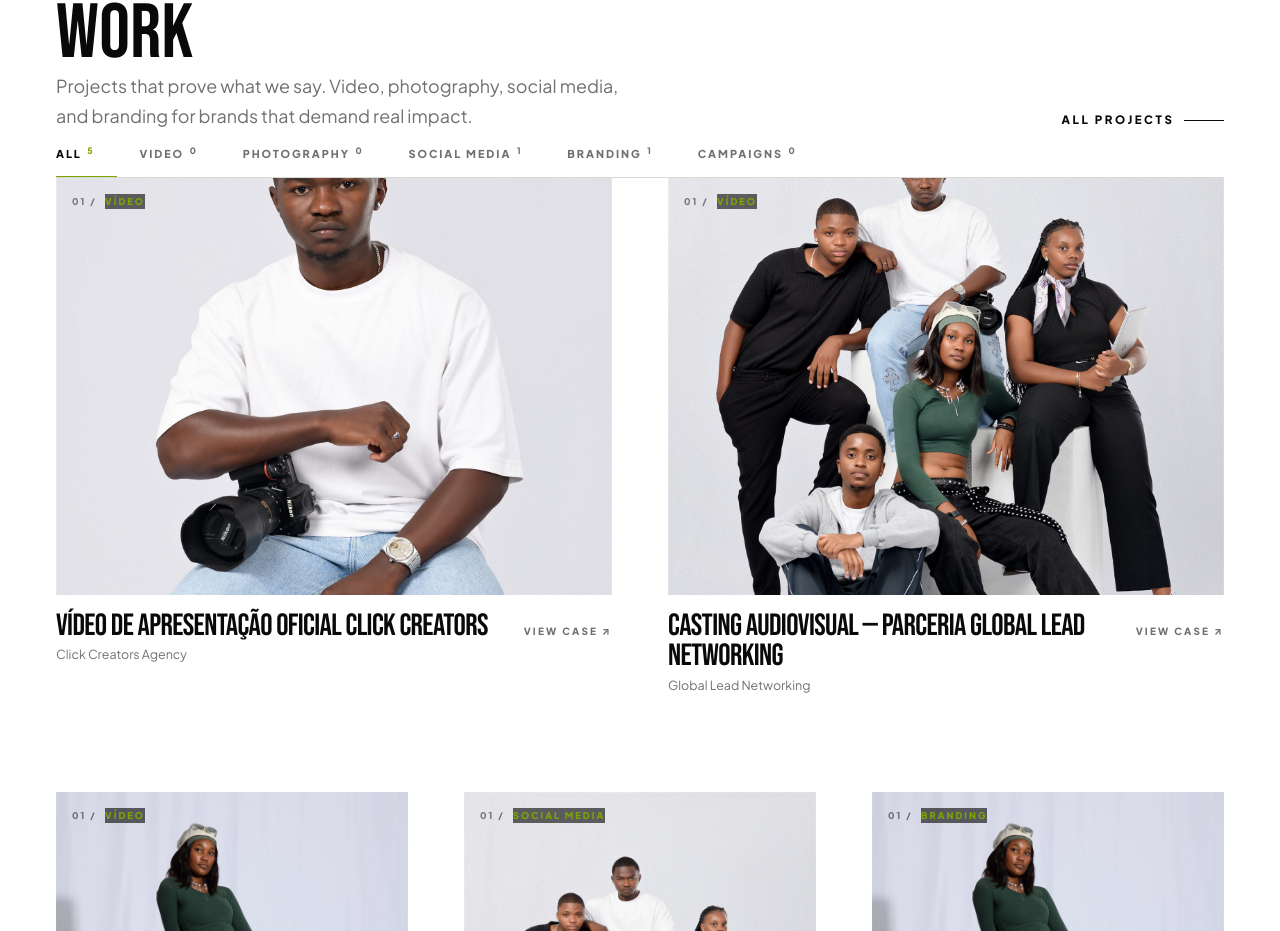
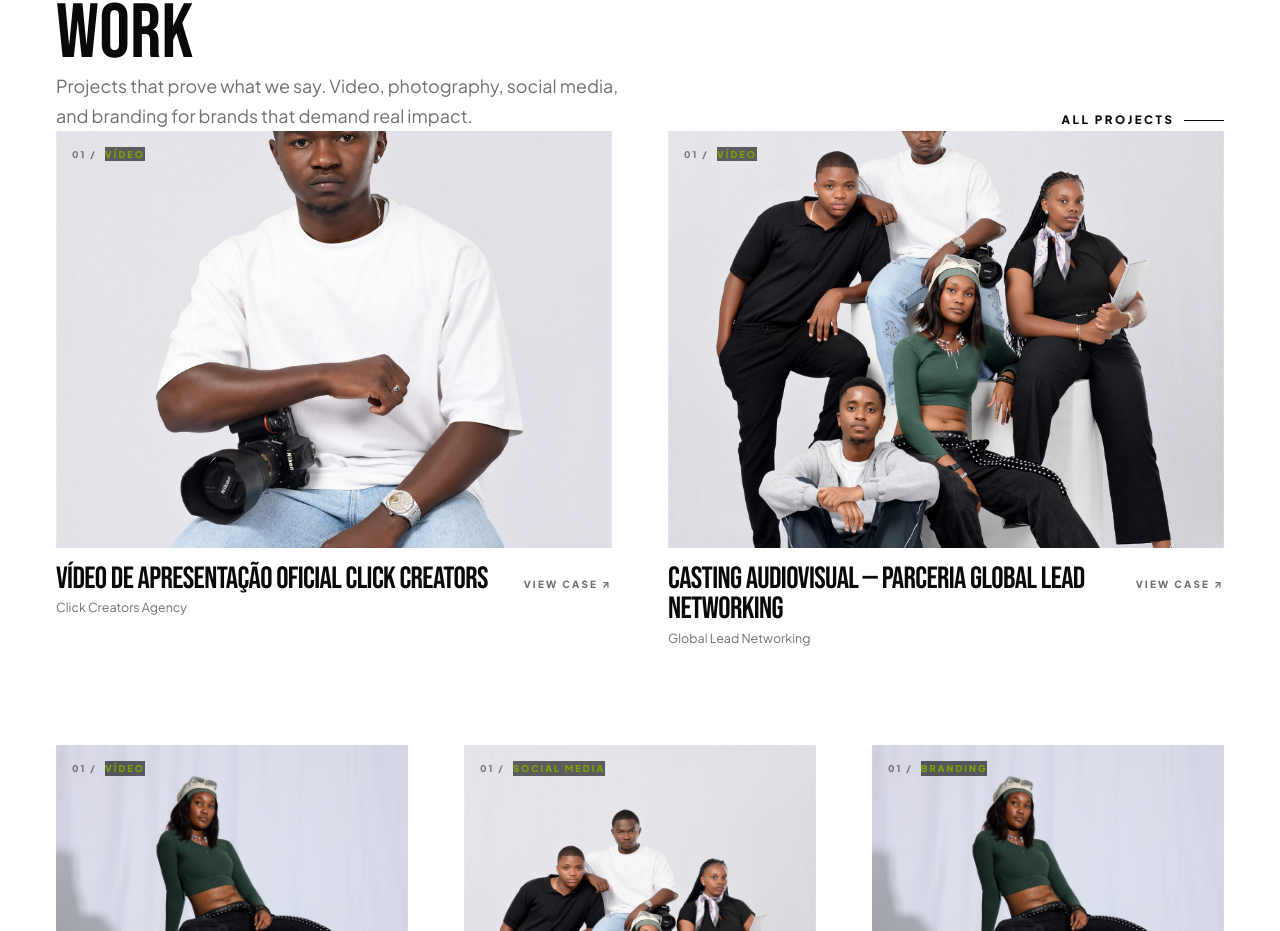
Before and after one commit to Joaonota/clickcreatorsagency, a React (Vite) app: page / in a window 1280 px wide. Shown: the part 2635-3566 px from the top of the page. Built offline with nearby package versions, Linux system fonts and the light colour scheme.

Commit message:
feat: implement Home page component with dynamic data fetching and section layouts

```diff
--- a/src/pages/Home.tsx
+++ b/src/pages/Home.tsx
@@ -3,11 +3,7 @@ import { HeroSection } from "../components/home/HeroSection";
 import { Manifesto } from "../components/home/Manifesto";
 import { ImpactNumbers } from "../components/home/ImpactNumbers";
 import { ServiceList } from "../components/services/ServiceList";
-import {
-  PortfolioGrid,
-  FilterBar,
-  normalizeCategory,
-} from "../components/portfolio/PortfolioGrid";
+import { PortfolioGrid } from "../components/portfolio/PortfolioGrid";
 import { CreatorGrid } from "../components/creators/CreatorGrid";
 import { TrustedBy } from "../components/partners/TrustedBy";
 import { TeamGrid } from "../components/team/TeamGrid";
@@ -28,7 +24,6 @@ export const Home: React.FC = () => {
   const [creators, setCreators] = useState<Creator[]>([]);
   const [partners, setPartners] = useState<Partner[]>([]);
   const [team, setTeam] = useState<TeamMember[]>([]);
-  const [activeCategory, setActiveCategory] = useState("all");
   const { t, lang } = useTranslation();
 
   useEffect(() => {
@@ -53,18 +48,6 @@ export const Home: React.FC = () => {
     };
     loadData();
   }, [lang]);
-
-  const counts = projects.reduce<Record<string, number>>((acc, p) => {
-    const key = normalizeCategory(p.categoria);
-    acc[key] = (acc[key] ?? 0) + 1;
-    return acc;
-  }, {});
-  counts["all"] = projects.length;
-
-  const filteredProjects =
-    activeCategory === "all"
-      ? projects
-      : projects.filter((p) => normalizeCategory(p.categoria) === activeCategory);
 
   return (
     <div className="flex flex-col">
@@ -91,8 +74,7 @@ export const Home: React.FC = () => {
             linkTo="/portfolio"
             linkLabel={t.portfolio.linkLabel}
           />
-          <FilterBar active={activeCategory} onChange={setActiveCategory} counts={counts} />
-          <PortfolioGrid projects={filteredProjects.slice(0, 6)} />
+          <PortfolioGrid projects={projects.slice(0, 6)} />
         </div>
       </section>
 
```
